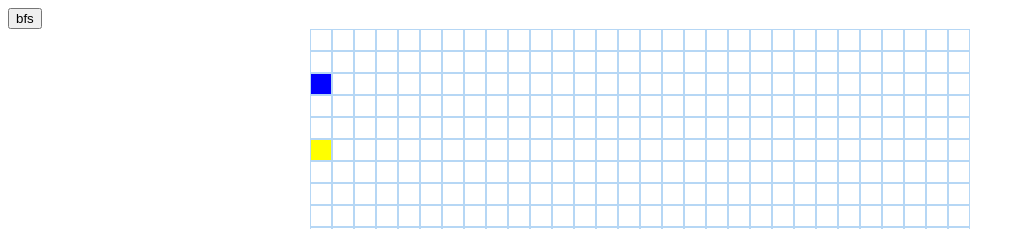
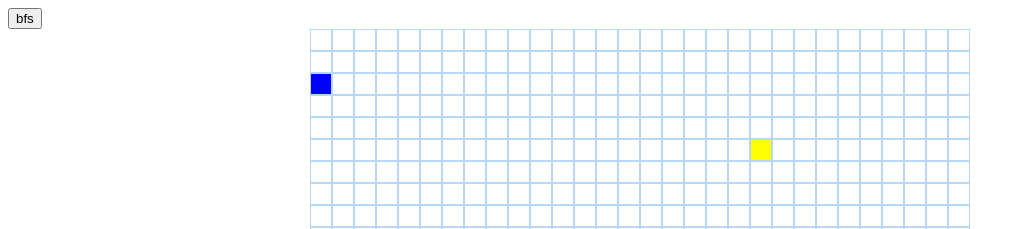
Before and after one commit to goekaysenguen/pathfinding-visualizer, an Angular app: page / in a window 1280 px wide. Shown: the top 229 px of the page, without its empty margins (0-1025 px from the left). Built offline with nearby package versions, Linux system fonts and the light colour scheme.

Commit message:
animation and some refactoring

```diff
--- a/src/app/app.component.html
+++ b/src/app/app.component.html
@@ -1 +1 @@
-<app-grid></app-grid>
+<app-main></app-main>
--- a/src/app/app.module.ts
+++ b/src/app/app.module.ts
@@ -5,12 +5,14 @@ import { AppRoutingModule } from './app-routing.module';
 import { AppComponent } from './app.component';
 import { NodeComponent } from './components/node/node.component';
 import { GridComponent } from './components/grid/grid.component';
+import { MainComponent } from './components/main/main.component';
 
 @NgModule({
   declarations: [
     AppComponent,
     NodeComponent,
-    GridComponent
+    GridComponent,
+    MainComponent
   ],
   imports: [
     BrowserModule,
--- a/src/app/components/grid/grid.component.css
+++ b/src/app/components/grid/grid.component.css
@@ -5,7 +5,8 @@
 }
 
 .visited{
-    background-color: red;
+    background-color: rgba(178, 67, 255, 0.75);
+    animation: visitedStartNodeBlueAnimation 2.0s ease-out 0s alternate forwards;
 }
 
 .startPoint{
@@ -15,3 +16,25 @@
 .endPoint{
     background-color: yellow;
 }
+
+@keyframes visitedStartNodeBlueAnimation {
+    0% {
+      transform: scale(.3);
+      background-color: rgba(0, 0, 66, 0.75);
+      border-radius: 100%;
+    }
+
+    50% {
+      background-color: rgba(17, 104, 217, 0.75);
+    }
+
+    75% {
+      transform: scale(1.2);
+      background-color: rgba(0, 217, 159, 0.75);
+    }
+
+    100% {
+      transform: scale(1.0);
+      background-color: rgba(0, 190, 218, 0.75);
+    }
+  }
--- a/src/app/components/grid/grid.component.html
+++ b/src/app/components/grid/grid.component.html
@@ -1,4 +1,3 @@
-<button (click)="callBfs()">bfs</button>
 <div class="row" *ngFor="let numberRow of numbersRow">
     <app-node *ngFor="let numberColumn of numbersColumn" [class.visited]="isVisited[numberColumn][numberRow]" [class.startPoint]="isStartPoint(numberColumn, numberRow)" [class.endPoint]="isEndPoint(numberColumn, numberRow)"></app-node>
 </div>
--- a/src/app/components/grid/grid.component.ts
+++ b/src/app/components/grid/grid.component.ts
@@ -1,4 +1,4 @@
-import { Component, OnInit } from '@angular/core';
+import { Component, Input, OnInit } from '@angular/core';
 import { AlgorithmService } from 'src/app/services/algorithm.service';
 import { Point } from 'src/app/Point';
 
@@ -8,28 +8,30 @@ import { Point } from 'src/app/Point';
   styleUrls: ['./grid.component.css']
 })
 export class GridComponent implements OnInit {
-  row: number = 30;
-  column: number = 30;
-  numbersRow: number[] = Array(this.row).fill(1).map((x, i) => {return i});
-  numbersColumn: number[] = Array(this.column).fill(1).map((x, i) => {return i});
+  @Input() row!: number;
+  @Input() column!: number;
+  numbersRow: number[] = [];
+  numbersColumn: number[] = [];
   visited: Point[] = [];
-  startPoint: Point = {x: 0, y: 2};
-  endPoint: Point = {x: 0, y: 5};
+  @Input() startPoint!: Point;
+  @Input() endPoint!: Point;
   isVisited: boolean[][] = [];
 
   constructor(public alg: AlgorithmService) { }
 
   ngOnInit(): void {
+    this.numbersRow = Array(this.row).fill(1).map((x, i) => {return i});
+    this.numbersColumn = Array(this.column).fill(1).map((x, i) => {return i});
     for(let i = 0; i<this.column; i++){
       this.isVisited.push(Array(this.row).fill(false));
     }
-    this.alg.getVisited().subscribe((visited: Point[]) => {this.visited = visited});
+    this.alg.getVisited().subscribe((visited: Point[]) => {this.update(visited)});
   }
 
-  callBfs(){
-    this.alg.bfs(this.startPoint, this.endPoint, this.row, this.column);
+  update(visited: Point[]){
+    this.visited = visited;
     for(let i = 0; i<this.visited.length; i++){
-      setTimeout(() => {this.isVisited[this.visited[i].x][this.visited[i].y] = true;}, i*50);
+      setTimeout(() => {this.isVisited[this.visited[i].x][this.visited[i].y] = true;}, i*10);
     }
   }
 
--- /dev/null
+++ b/src/app/components/main/main.component.html
@@ -0,0 +1,2 @@
+<button (click)="alg.bfs(startPoint, endPoint, row, column)">bfs</button>
+<app-grid [row]="row" [column]="column" [startPoint]="startPoint" [endPoint]="endPoint"></app-grid>
--- /dev/null
+++ b/src/app/components/main/main.component.ts
@@ -0,0 +1,20 @@
+import { Component, OnInit } from '@angular/core';
+import { AlgorithmService } from 'src/app/services/algorithm.service';
+import { Point } from 'src/app/Point';
+
+@Component({
+  selector: 'app-main',
+  templateUrl: './main.component.html',
+  styleUrls: ['./main.component.css']
+})
+export class MainComponent implements OnInit {
+  row: number = 30;
+  column: number = 30;
+  startPoint: Point = {x: 0, y: 2};
+  endPoint: Point = {x: 20, y: 5};
+
+  constructor(public alg: AlgorithmService) { }
+
+  ngOnInit(): void {
+  }
+}
--- a/src/app/components/node/node.component.css
+++ b/src/app/components/node/node.component.css
@@ -1,4 +1,5 @@
 div{
     padding: 10px;
     border: 1px solid rgb(182, 215, 245);
+    background-color: transparent;
 }
```
Also changed, not shown: src/app/components/main/main.component.css (added), 1 other file (tests, documents, lock files or other folders).
